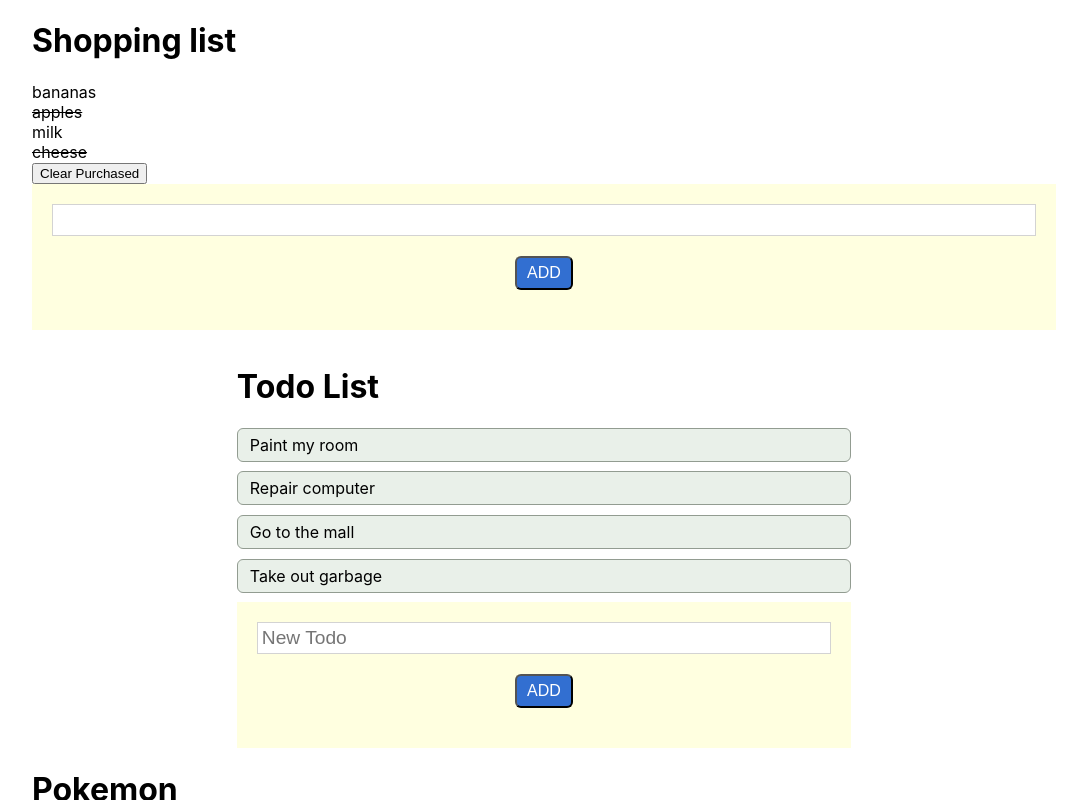
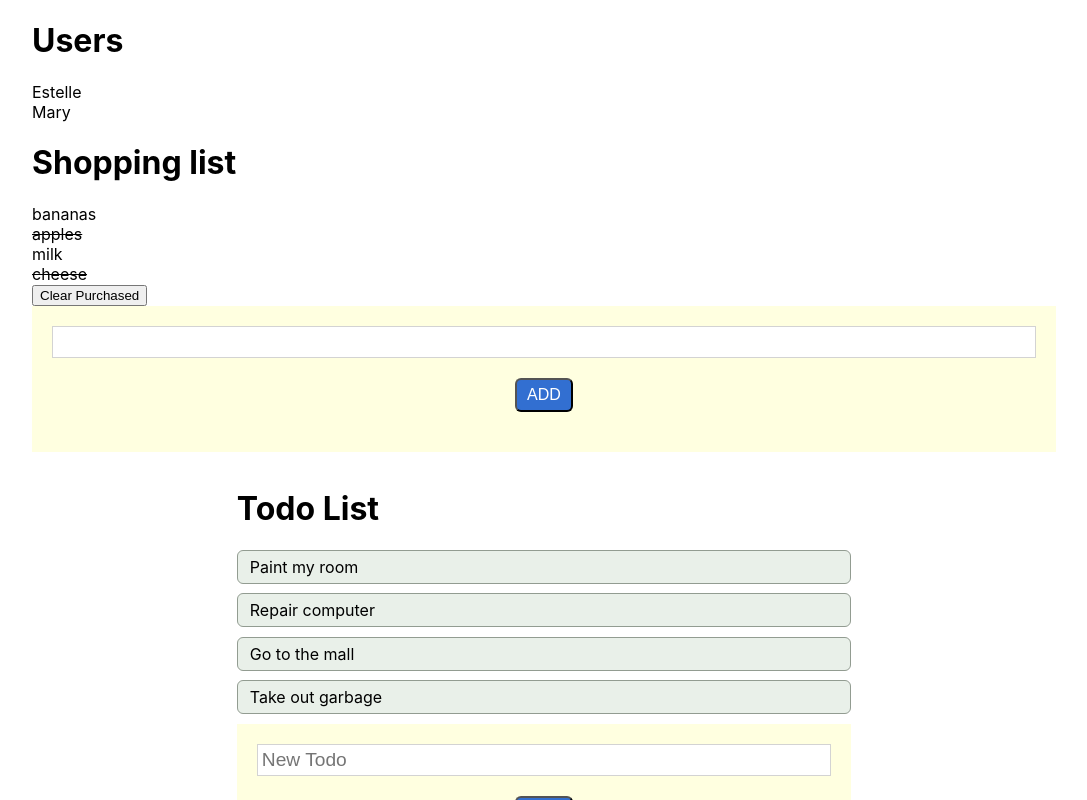
Before and after one commit to cesareferrari/learn-react, a React (Create React App) app: page / in a window 1280 px wide. Shown: the top 800 px of the page, without its empty margins (96-1183 px from the left). Built offline with nearby package versions, Linux system fonts and the light colour scheme.

Commit message:
Add users

```diff
--- a/src/App.js
+++ b/src/App.js
@@ -2,6 +2,7 @@ import React from 'react';
 import './App.css';
 import GroceryList from './components/GroceryList';
 import Form from './components/Form';
+import Users from './components/Users';
 import TodoList from './components/TodoList';
 import Pokemons from './components/Pokemons';
 import pokemons from './pokemons.js'
@@ -75,6 +76,9 @@ class App extends React.Component {
   render () {
     return (
       <div className="App">
+
+        <Users />
+
         <h1>Shopping list</h1>
         <GroceryList
           groceries={this.state.groceries}
--- /dev/null
+++ b/src/components/User.js
@@ -0,0 +1,11 @@
+import React from 'react';
+
+const User = props => {
+  return (
+    <div>
+      { props.user.name }
+    </div>
+  )
+}
+
+export default User;
--- /dev/null
+++ b/src/components/Users.js
@@ -0,0 +1,26 @@
+import React from 'react';
+import User from './User.js';
+
+class Users extends React.Component {
+  constructor() {
+    super();
+    this.state = {
+      users: [
+        { name: 'Estelle' },
+        { name: 'Mary' }
+      ]
+    }
+  }
+
+  render() {
+    return (
+      <div>
+        <h1>Users</h1>
+
+        { this.state.users.map(user => <User user={user} />) }
+      </div>
+    )
+  }
+}
+
+export default Users;
```
